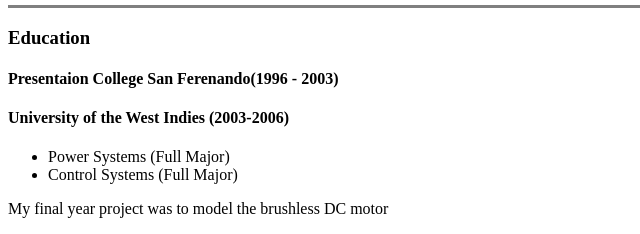
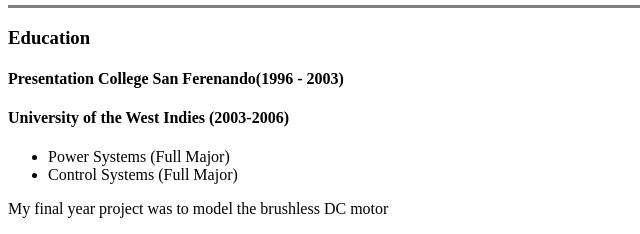
Before and after one commit to Kyle36-max/cv, a plain HTML site: page index.html in a window 1280 px wide. Shown: the part 229-463 px from the top of the page, 0-640 px from the left. Drawn offline with Linux system fonts and the light colour scheme.

Commit message:
Add files via upload

```diff
--- a/index.html
+++ b/index.html
@@ -20,7 +20,7 @@
 
   <hr size="3" noshade>
   <h3>Education</h3>
-  <h4>Presentaion College San Ferenando(1996 - 2003)</h4>
+  <h4>Presentation College San Ferenando(1996 - 2003)</h4>
   <h4>University of the West Indies (2003-2006)</h4>
   <ul>
     <li>Power Systems (Full Major)</li>
```
